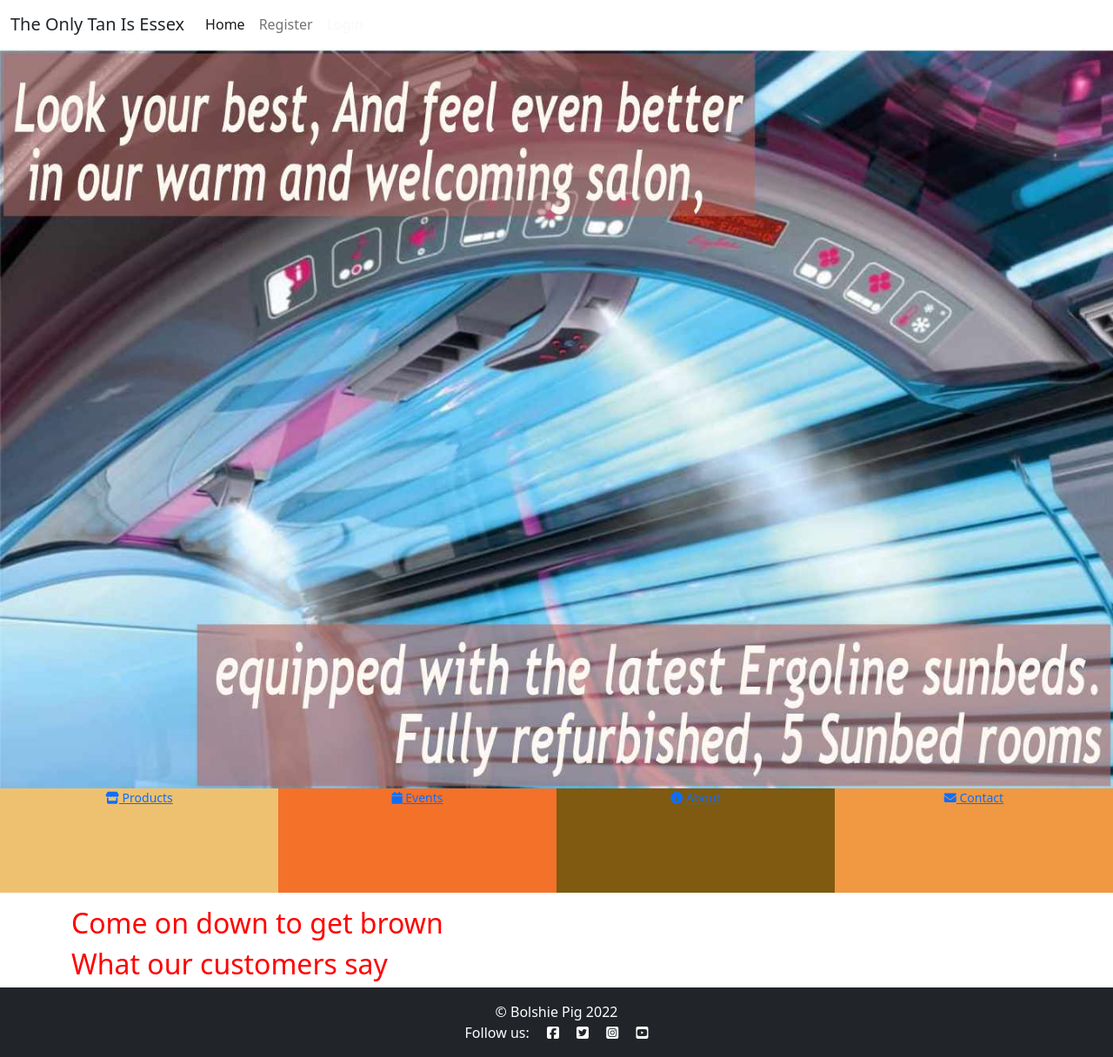
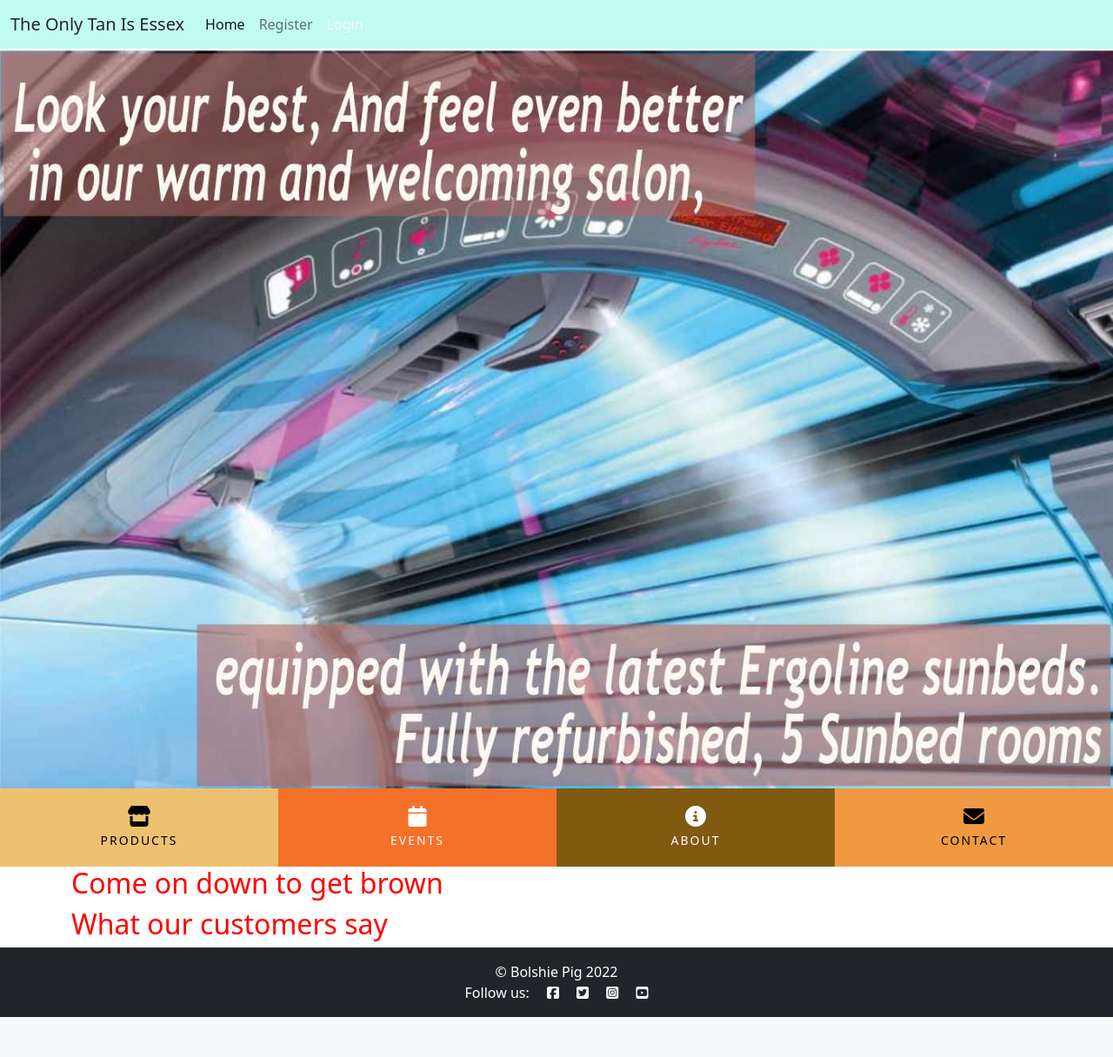
Before and after one commit to marbri-18/only_tan_Essex, a Django app: page / in a window 1280 px wide. Shown: the whole page at 87% size. After the commit the page ends 1170 px from the top, so only its background shows below. Run offline with Django 3.2, Linux system fonts and the light colour scheme; some libraries are stand-ins or nearby versions.

Commit message:
Add hover effects for menu buttons

```diff
--- a/static/css/style.css
+++ b/static/css/style.css
@@ -1,3 +1,12 @@
+
+body {
+    width: 100%;
+    margin: 0;
+}
+
+.navbar {
+    background-color: #c2FBEF;
+}
 
 /* Call to action buttons */
 
@@ -31,6 +40,7 @@ h2 {
 
 .menu-container {
     font-size: 0;
+    margin: 0;
 
 }
 
@@ -40,7 +50,50 @@ h2 {
 }
 
 .menu-button {
-    height: 120px;
+    height: 90px;
     text-align: center;
     padding: 0;
 }
+
+.menu-button a {
+    width: 100%;
+    text-decoration: none;
+    color: #fff;
+}
+
+.menu-button-dark a {
+    color: #000;
+}
+
+.menu-button a i {
+    padding-top: 20px;
+    display: block;
+    font-size: 24px;
+}
+
+.menu-button span {
+    display: block;
+    width: 100%;
+    padding-top: 5px;
+    text-align: center;
+    text-transform: uppercase;
+    font-size: 14px;
+    font-weight: 300;
+    letter-spacing: 2px;
+}
+
+.menu-button-dark span {
+    font-weight: 400;
+}
+
+/* Hover */
+
+.hvr-sweep-to-top:before {
+    background: rgba(0, 0, 0, 0.2);
+    height: 90px;
+}
+
+.hvr-sweep-to-bottom:before {
+    background: rgba(0, 0, 0, 0.2);
+    height: 90px;
+}
--- a/templates/base.html
+++ b/templates/base.html
@@ -1,7 +1,7 @@
 {% load static %}
 
 <!DOCTYPE html>
-<html>
+<html class="vw-100">
 
 <head>
     <title>The Only Tan Is Essex</title>
@@ -18,16 +18,18 @@
     <script src="https://cdn.jsdelivr.net/npm/bootstrap@5.0.1/dist/js/bootstrap.bundle.min.js"
         integrity="sha384-gtEjrD/SeCtmISkJkNUaaKMoLD0//ElJ19smozuHV6z3Iehds+3Ulb9Bn9Plx0x4" crossorigin="anonymous">
     </script>
+    <!-- Hover CSS -->
+    <link rel="stylesheet" href="https://cdnjs.cloudflare.com/ajax/libs/hover.css/2.1.1/css/hover-min.css" type="text/css" />
     <!-- Internal stylesheets-->
     <link rel="stylesheet" href="{% static 'css/style.css' %}">
 
 </head>
 
-<body class="d-flex flex-column h-100 main-bg">
+<body>
 
     <!-- Navigation -->
 
-    <nav class="navbar navbar-expand-lg navbar-light">
+    <nav class="navbar navbar-light navbar-expand-lg">
         <div class="container-fluid">
             <a class="navbar-brand text-dark" href="{% url 'home' %}"><span class="brand">The Only Tan Is Essex</span></a>
             <button class="navbar-toggler" type="button" data-bs-toggle="collapse" data-bs-target="#navbarText"
--- a/templates/index.html
+++ b/templates/index.html
@@ -14,17 +14,17 @@
         <div class="buttons-container col">
             <!-- Call to action buttons go here-->
             <ul id="nav" class="list-inline menu-container">
-                <li class="col-6 col-sm-3 list-inline-item button-menu-home menu-button">
-                    <a href="/product"><i class="fa-solid fa-store"></i><span> Products</span></a>
+                <li class="col-12 col-sm-6 col-md-3 list-inline-item button-menu-home menu-button menu-button-dark">
+                    <a href="/product" class="menu-item hvr-sweep-to-bottom"><i class="fa-solid fa-store"></i><span> Products</span></a>
                 </li>
-                <li class="col-6 col-sm-3 list-inline-item button-menu-events menu-button">
-                    <a href="/events"><i class="fa-solid fa-calendar"></i><span> Events</span></a>
+                <li class="col-12 col-sm-6 col-md-3 list-inline-item button-menu-events menu-button">
+                    <a href="/events" class="menu-item hvr-sweep-to-top"><i class="fa-solid fa-calendar"></i><span> Events</span></a>
                 </li>
-                <li class="col-6 col-sm-3 list-inline-item button-menu-about menu-button">
-                    <a href="/about"><i class="fa-solid fa-circle-info"></i><span> About</span></a>
+                <li class="col-12 col-sm-6 col-md-3 list-inline-item button-menu-about menu-button">
+                    <a href="/about" class="menu-item hvr-sweep-to-bottom"><i class="fa-solid fa-circle-info"></i><span> About</span></a>
                 </li>
-                <li class="col-6 col-sm-3 list-inline-item button-menu-contact menu-button">
-                    <a href="/contact" class="menu-item"><i class="fa-solid fa-envelope"></i><span> Contact</span></a>
+                <li class="col-12 col-sm-6 col-md-3 list-inline-item button-menu-contact menu-button menu-button-dark">
+                    <a href="/contact" class="menu-item hvr-sweep-to-top"><i class="fa-solid fa-envelope"></i><span> Contact</span></a>
                 </li>
 
             </ul>
```
